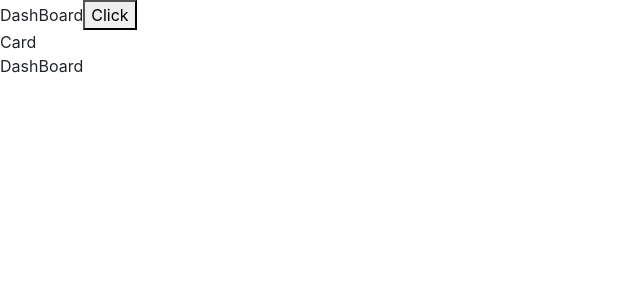
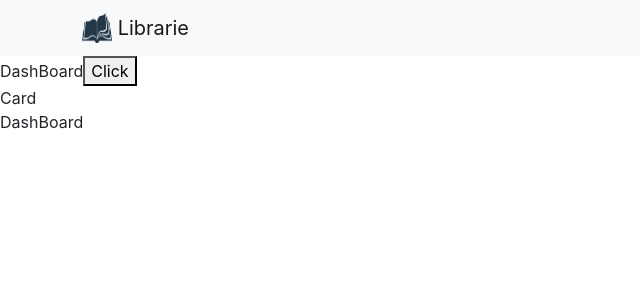
Before and after one commit to mrsaeeddev/react-bootcamp-2021, a React (Create React App) app in the folder project/librarie/: page /dashboard in a window 1280 px wide. Shown: the top 300 px of the page, without its empty margins (0-640 px from the left). Built offline with nearby package versions, Linux system fonts and the light colour scheme.

Commit message:
completed navbar implementation

```diff
--- a/project/librarie/src/App.js
+++ b/project/librarie/src/App.js
@@ -1,9 +1,15 @@
 import logo from './logo.png';
 import { Button } from 'react-bootstrap';
+import { useHistory } from "react-router-dom";
 import './App.css';
 
+function App() {
+  let history = useHistory();
 
-function App() {
+  function handleClick() {
+    history.push("/dashboard");
+  }
+
   return (
     <div className="App">
       <header className="App-header">
@@ -14,7 +20,7 @@ function App() {
         <p>
         A library management application
         </p>
-        <Button variant="primary">Enter</Button>
+        <Button variant="primary" onClick={handleClick}>Enter</Button>
       </header>
     </div>
   );
--- a/project/librarie/src/components/DashBoard.js
+++ b/project/librarie/src/components/DashBoard.js
@@ -1,5 +1,6 @@
 import React from 'react';
 import Card from './Card';
+import NavBar from './NavBar';
 
 function DashBoard() {
     let initialValue = "DashBoard"
@@ -7,6 +8,7 @@ function DashBoard() {
 
     return (
         <div>
+            <NavBar />
             {dashboardText}
             <button onClick={() => setDashboardText('Saeed')}>Click</button>
             <Card name={dashboardText} />
--- a/project/librarie/src/components/NavBar.js
+++ b/project/librarie/src/components/NavBar.js
@@ -1,8 +1,23 @@
 import React from 'react';
+import logo from '../logo.png';
+import { Navbar, Container } from 'react-bootstrap';
 
 function NavBar() {
     return (
-        <div>NavBar</div>
+        <Navbar bg="light" variant="light">
+        <Container>
+          <Navbar.Brand href="#home">
+            <img
+              alt=""
+              src={logo}
+              width="30"
+              height="30"
+              className="d-inline-block align-top"
+            />{' '}
+          Librarie
+          </Navbar.Brand>
+        </Container>
+      </Navbar>
     )
 }
 
```
